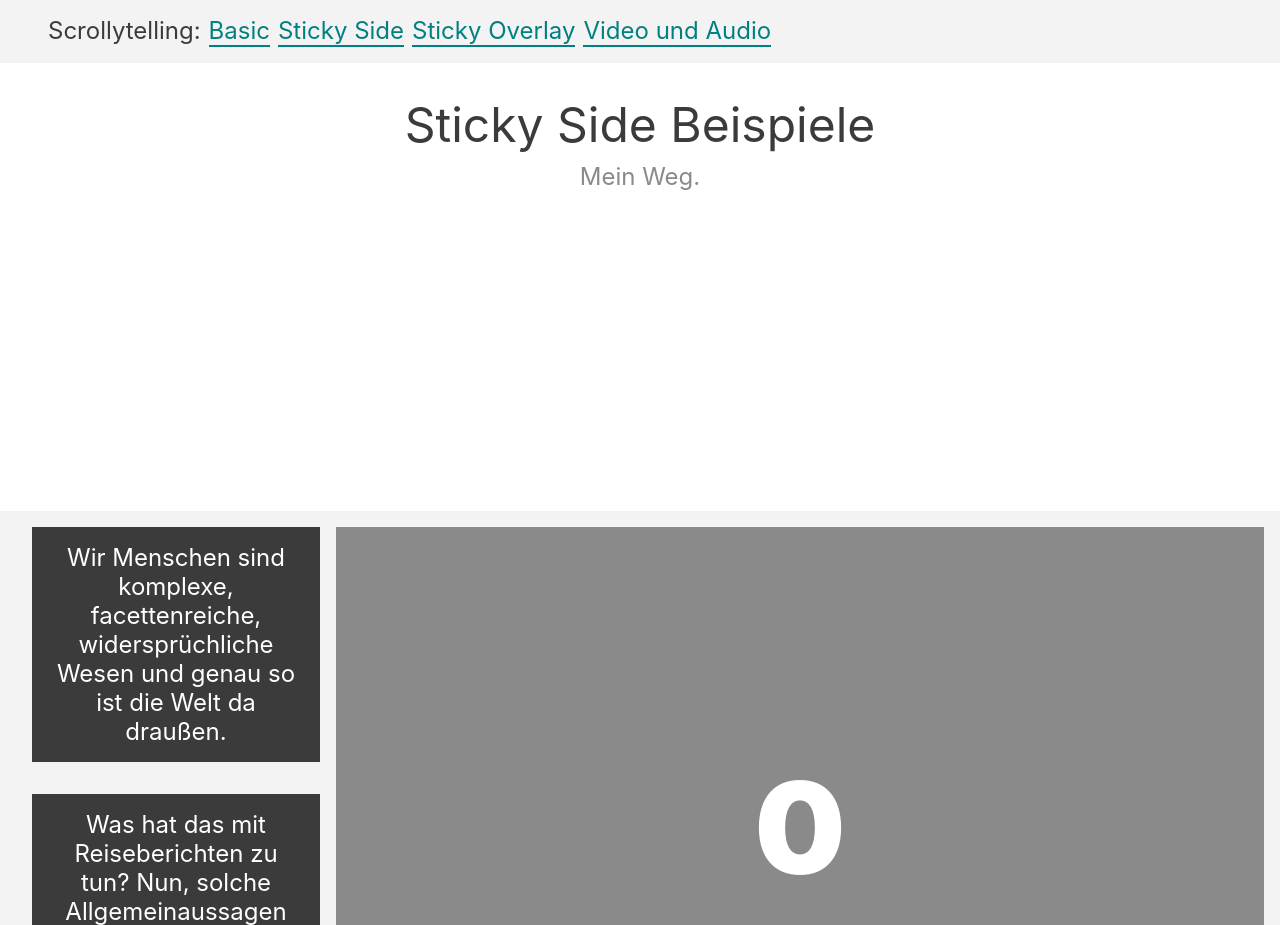
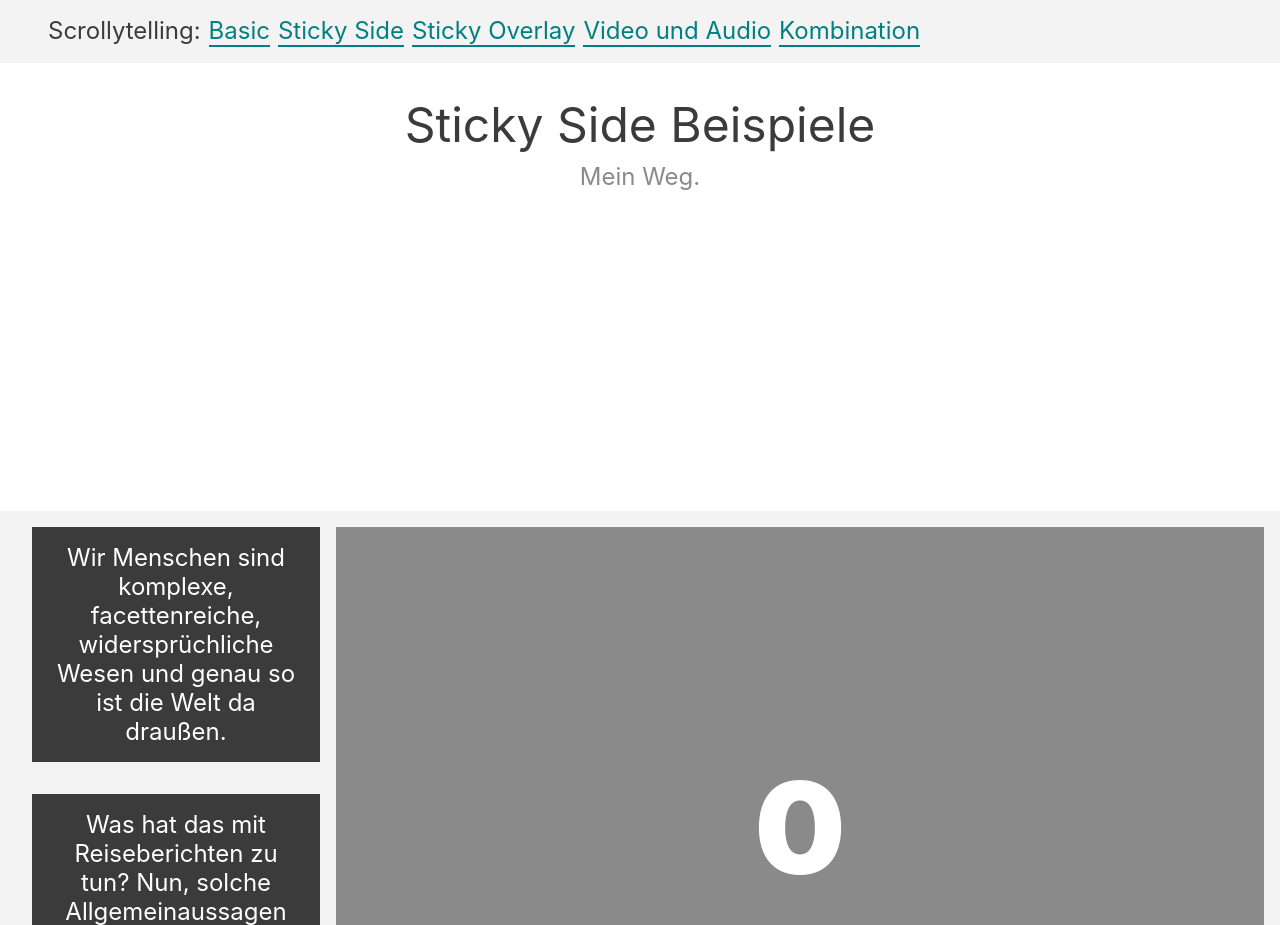
Before and after one commit to isabellevonroten/Scrollytelling, a plain HTML site: page sticky-side.html in a window 1280 px wide. Shown: the top 925 px of the page. Drawn offline with nearby package versions, Linux system fonts and the light colour scheme; a script that the page names is missing.

Commit message:
Update sticky-side.html

```diff
--- a/sticky-side.html
+++ b/sticky-side.html
@@ -83,6 +83,7 @@
           <a href="sticky-side.html">Sticky Side</a>
           <a href="sticky-overlay.html">Sticky Overlay</a>
           <a href="videoaudio.html">Video und Audio</a>
+          <a href="kombination.html">Kombination</a>
         </div>
       </nav>
       <section id="intro">
@@ -159,6 +160,8 @@
 
       // kick things off
       init();
+
+
     </script>
   </body>
 </html>
```
